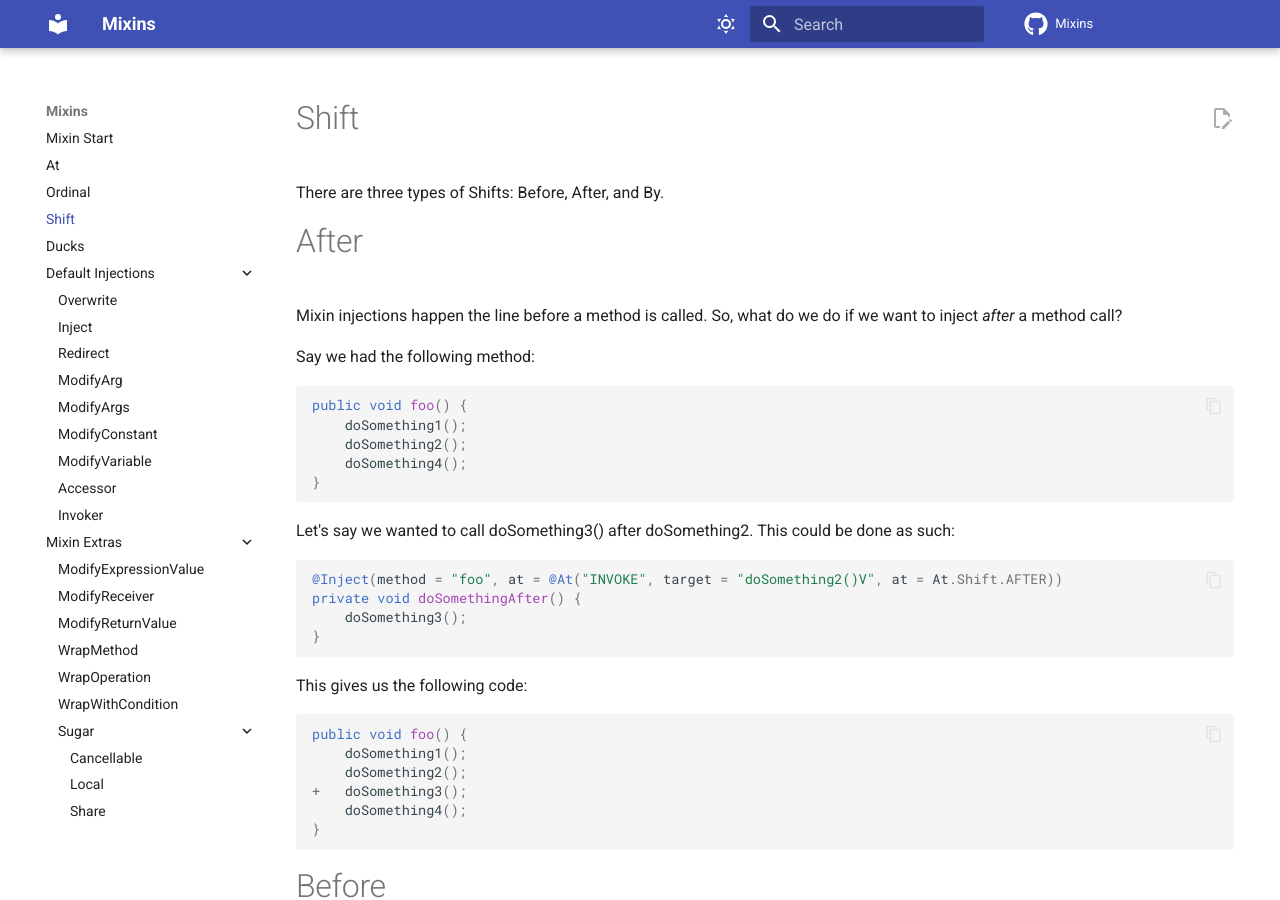
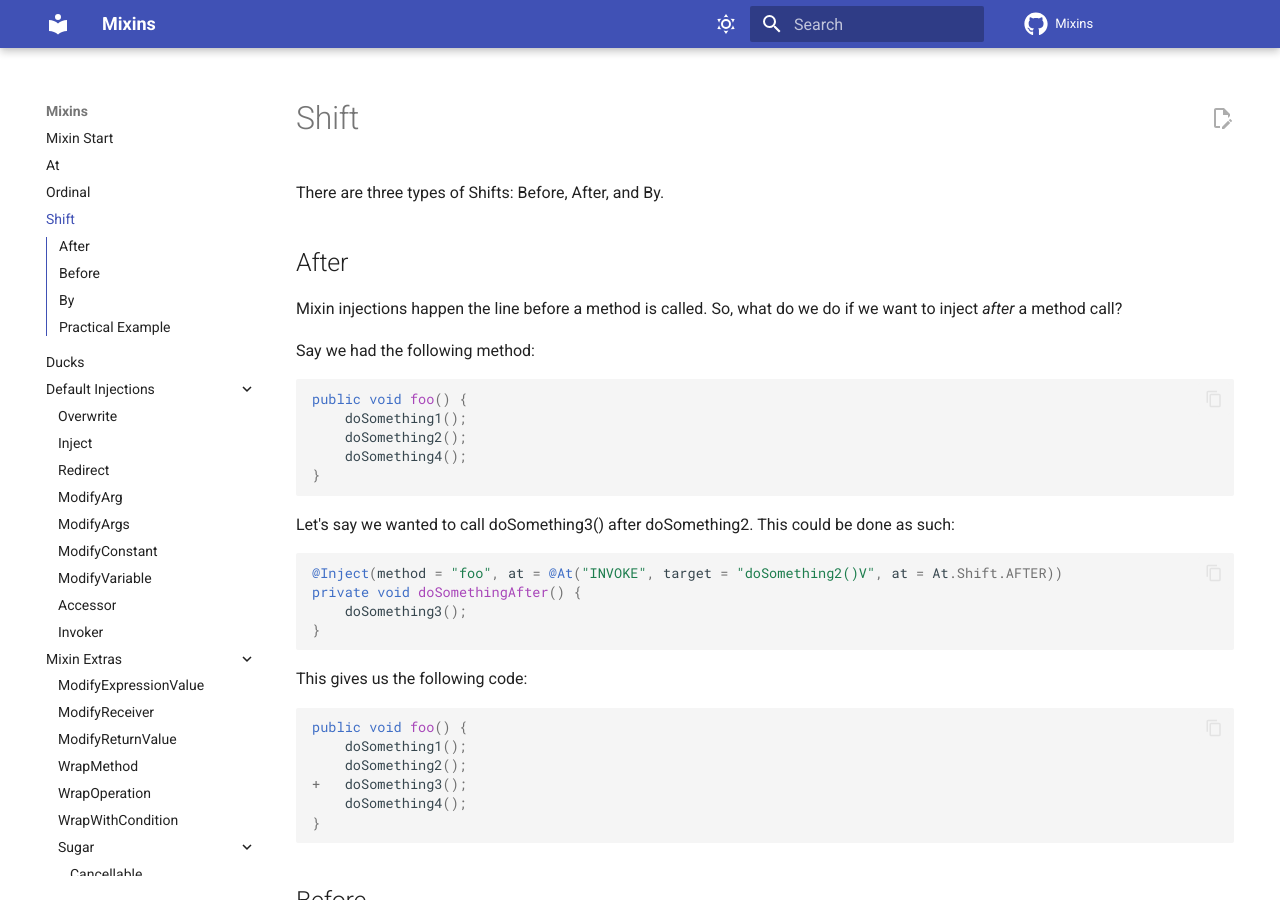
Before and after one commit to MicrocontrollersDev/Mixins, an MkDocs documentation site: the page built from docs/shift.md, in a window 1280 px wide and 900 px high. Built offline with MkDocs 1.6.1 and Material for MkDocs 9.7.7, drawn with Linux system fonts in a browser that asks for light colours; comment, search, counter and statistics services are not loaded.

Commit message:
fix headers

````diff
--- a/docs/shift.md
+++ b/docs/shift.md
@@ -2,7 +2,7 @@
 
 There are three types of Shifts: Before, After, and By.
 
-# After
+## After
 
 Mixin injections happen the line before a method is called. So, what do we do if we want to inject *after* a method call?
 
@@ -36,13 +36,13 @@ public void foo() {
 }
 ```
 
-# Before
+## Before
 
 Before is not recommended.
 
 TODO: write this section
 
-# By
+## By
 
 By is not recommended.
 
````
